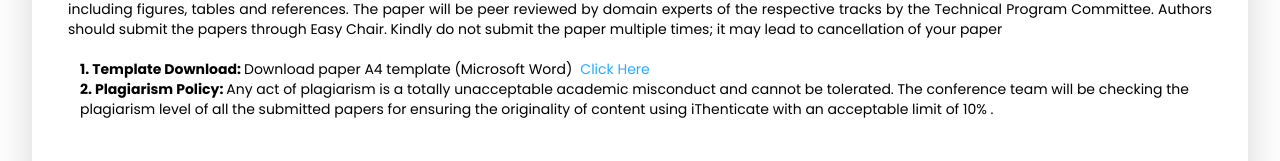
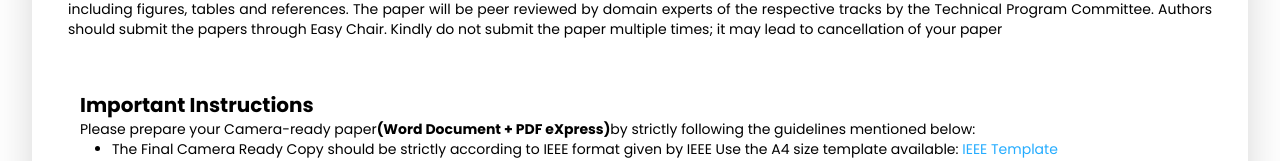
Before and after one commit to pratiksrivastava01/bitcon2023, a Next.js app: page /PaperSubmission/info in a window 1280 px wide. Shown: the part 457-618 px from the top of the page. Built offline with nearby package versions, Linux system fonts and the light colour scheme; a web font is replaced by a local one.

Commit message:
Update8.3 by Shashikanta2234
Paper Submission page updated: Removed Template and Plagiarism policy

```diff
--- a/pages/PaperSubmission/info.jsx
+++ b/pages/PaperSubmission/info.jsx
@@ -56,31 +56,7 @@ const info = () => {
             papers through Easy Chair. Kindly do not submit the paper multiple
             times; it may lead to cancellation of your paper
           </p>
-          <ul className="ml-[2rem] text-sm sm:text-xs">
-            <li>
-              <p>
-                <span className="font-bold">1. Template Download: </span>{" "}
-                Download paper A4 template (Microsoft Word)
-                <a
-                  className="text-blue ml-2"
-                  href="https://www.ieee.org/conferences/publishing/templates.html" target="_blank"
-                >
-                  Click Here
-                </a>{" "}
-              </p>
-            </li>
-            <li>
-              <p>
-                <span className="font-bold">2. Plagiarism Policy: </span>
-                Any act of plagiarism is a totally unacceptable academic
-                misconduct and cannot be tolerated. The conference team will be
-                checking the plagiarism level of all the submitted papers for
-                ensuring the originality of content using iThenticate with an
-                acceptable limit of 10% .
-              </p>
-            </li>
-          </ul>
-          <div className="flex flex-col mx-8 mt-12 justify-center">
+          <div className="flex flex-col mx-8 mt-8 justify-center">
             <div className="flex ">
               <p className="text-primary text-center text-xl font-bold flex  sm:text-sm">
                 Important Instructions
```
